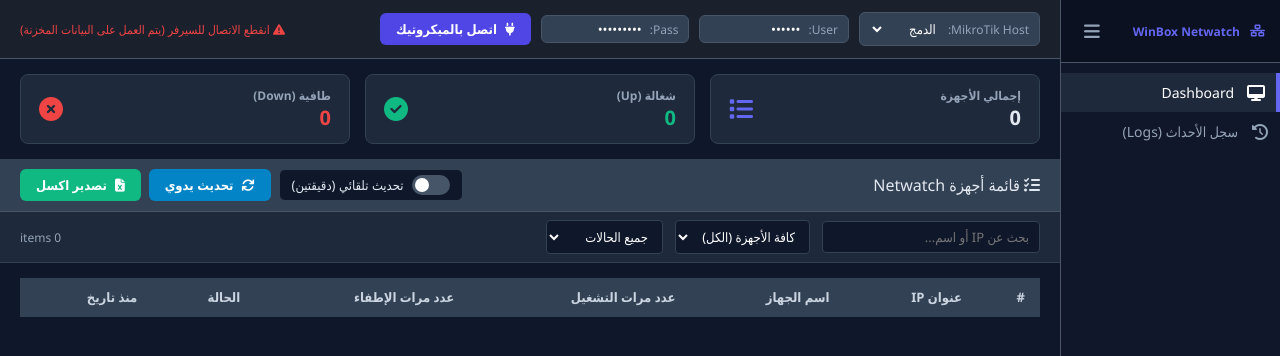
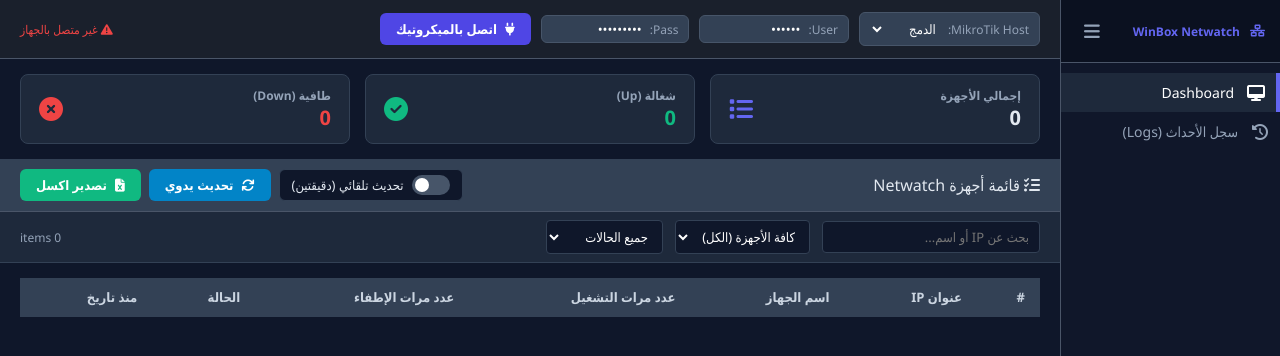
Before and after one commit to hlaahlww035/ye, a website: page index.html in a window 1280 px wide. Both pictures are taken after a click on the button "اتصل بالميكروتيك". Shown: the top 356 px of the page. Drawn offline with Linux system fonts and the light colour scheme; no server answers.

Commit message:
Update index.html

```diff
--- a/index.html
+++ b/index.html
@@ -108,7 +108,7 @@
                 <div class="input-group"><label>Pass:</label><input type="password" id="routerPass" value="asd2011**" style="width: 90px;"></div>
                 <button class="btn btn-primary" onclick="connectRouter()"><i class="fa-solid fa-plug"></i> اتصل بالميكروتيك</button>
             </div>
-            <div id="connectionStatus" style="font-size: 12px; color: #10b981;"><i class="fa-solid fa-circle" style="font-size: 8px;"></i> متصل بالسيرفر المحلي</div>
+            <div id="connectionStatus" style="font-size: 12px; color: #94a3b8;"><i class="fa-solid fa-circle" style="font-size: 8px;"></i> غير متصل بالميكروتيك</div>
         </div>
 
         <!-- Section 1: Dashboard -->
@@ -217,15 +217,15 @@
     </div>
 
     <script>
-        // زر طي وفتح العمود الجانبي
         document.getElementById('toggleSidebar').addEventListener('click', function() {
             document.getElementById('sidebar').classList.toggle('collapsed');
         });
 
-        let devices = JSON.parse(localStorage.getItem("saved_netwatch_data")) || [];
-        let logsList = JSON.parse(localStorage.getItem("saved_netwatch_logs")) || [];
-        let currentFilteredDevices = [...devices];
-        let currentFilteredLogs = [...logsList];
+        // المجموعات فارغة تماماً عند البداية
+        let devices = [];
+        let logsList = [];
+        let currentFilteredDevices = [];
+        let currentFilteredLogs = [];
 
         let countdownInterval = null;
         const REFRESH_TIME_SECONDS = 120;
@@ -359,9 +359,8 @@
             const pass = document.getElementById("routerPass").value;
             const statusDiv = document.getElementById("connectionStatus");
 
-            // استخراج العنوان والمنفذ في حال كان العرض يحتوي على بورت مثل :6666
             let host = rawHost;
-            let port = 2011; // المنفذ الافتراضي
+            let port = 2011;
 
             if (rawHost.includes(":")) {
                 const parts = rawHost.split(":");
@@ -381,11 +380,8 @@
 
                 if (response.ok) {
                     const data = await response.json();
-                    devices = data.devices;
-                    logsList = data.logs;
-
-                    localStorage.setItem("saved_netwatch_data", JSON.stringify(devices));
-                    localStorage.setItem("saved_netwatch_logs", JSON.stringify(logsList));
+                    devices = data.devices || [];
+                    logsList = data.logs || [];
 
                     statusDiv.innerHTML = `<i class="fa-solid fa-circle" style="font-size: 8px;"></i> تم المزامنة والتسجيل (${new Date().toLocaleTimeString('ar-EG')})`;
                     statusDiv.style.color = "#10b981";
@@ -396,7 +392,9 @@
                     throw new Error("فشل الاتصال");
                 }
             } catch (err) {
-                statusDiv.innerHTML = `<i class="fa-solid fa-triangle-exclamation"></i> انقطع الاتصال للسيرفر (يتم العمل على البيانات المخزنة)`;
+                devices = [];
+                logsList = [];
+                statusDiv.innerHTML = `<i class="fa-solid fa-triangle-exclamation"></i> غير متصل بالجهاز`;
                 statusDiv.style.color = "#ef4444";
                 applyFilters();
                 applyLogFilters();
@@ -406,7 +404,6 @@
         function clearLogs() {
             if (confirm("هل أنت تأكد من مسح جميع سجلات الأحداث المخزنة؟")) {
                 logsList = [];
-                localStorage.setItem("saved_netwatch_logs", JSON.stringify([]));
                 applyLogFilters();
             }
         }
@@ -491,9 +488,9 @@
             link.click();
         }
 
+        // إظهار الشاشة فارغة عند بداية التحميل
         renderTable();
         applyLogFilters();
-        connectRouter();
     </script>
 </body>
 </html>
```
